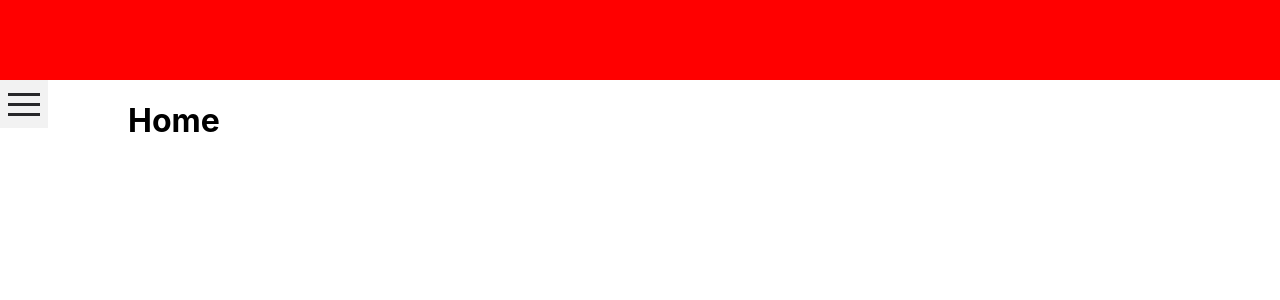
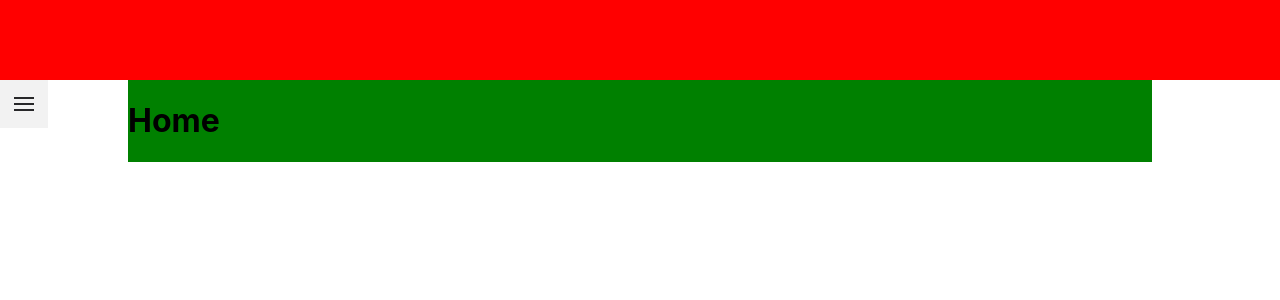
Before and after one commit to emkyu404/EasyVote, a React (Create React App) app in the folder client/: page / in a window 1280 px wide. Shown: the top 300 px of the page. Built offline with nearby package versions, Linux system fonts and the light colour scheme.

Commit message:
gestion de l'overlapping du menu sur la page terminée

```diff
--- a/client/src/App.js
+++ b/client/src/App.js
@@ -46,7 +46,7 @@ function App() {
           {/* Toujours visible, change le component afficher en fonction de l'adresse correspondante (par défaut '/' correspond au component Home) */}
               <div className="hamburger-column">
                 <div className="hamburger-container">
-                  <Hamburger color="#272729" onToggle={() => {
+                  <Hamburger label="Show Menu" size={20} color="#272729" onToggle={() => {
                     toggleMenu()
                   }}  />
                 </div>
--- a/client/src/css/App.css
+++ b/client/src/css/App.css
@@ -47,13 +47,17 @@ body {
 .flex-row{
   display : flex;
   flex-direction : row;
+  position : absolute;
+  top : 10vh;
+  z-index : 2;
 }
 
 .page{
   z-index : -1;
+  background : green;
+  position :relative;
   margin-left : 10vw;
   margin-right : 10vw;
-  margin-top : -48px; /* Nécessaire pour que la page commence bien en dessous du header */
 }
 
 .hamburger-container{
```
